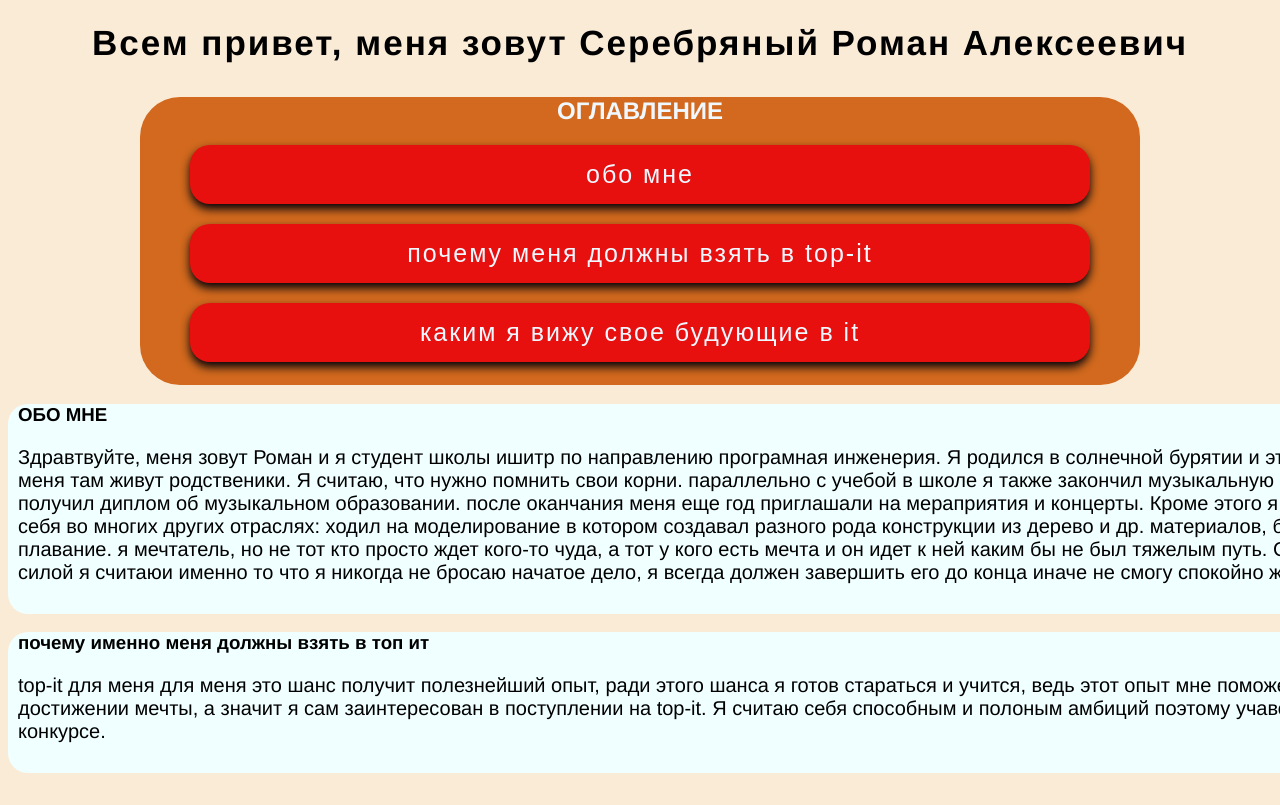
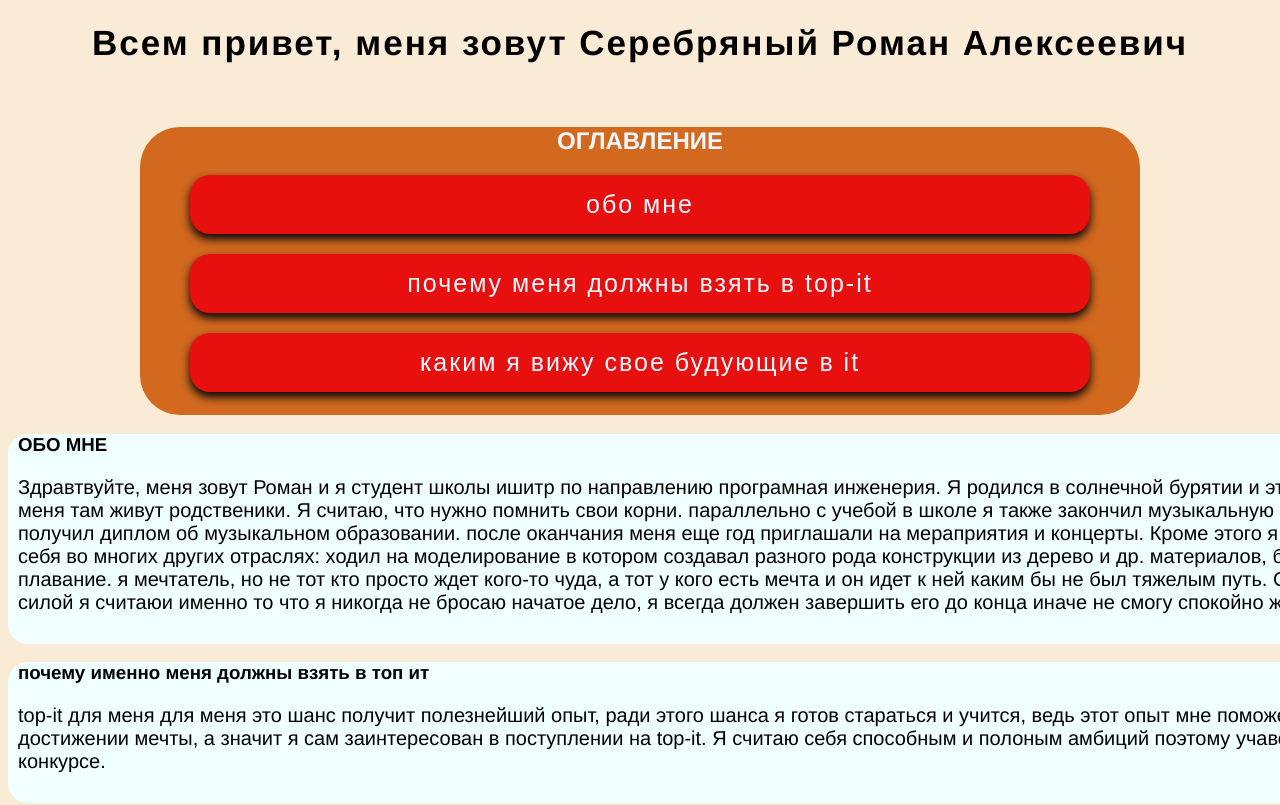
Before and after one commit to btArgentum/serebryaniRomanAlekseev, a plain HTML site: page index.html in a window 1280 px wide. Shown: the top 805 px of the page. Drawn offline with Linux system fonts and the light colour scheme.

Commit message:
Update index.css

```diff
--- a/index.css
+++ b/index.css
@@ -21,7 +21,7 @@ h1{display: flex;
     justify-content: center;
     align-items: center;
     font-size: 35px;
-  padding-bottom: 10px}
+  padding-bottom: 40px}
 .box{width: 1000px;
 background-color: chocolate;
 padding-bottom: 3px;
```
